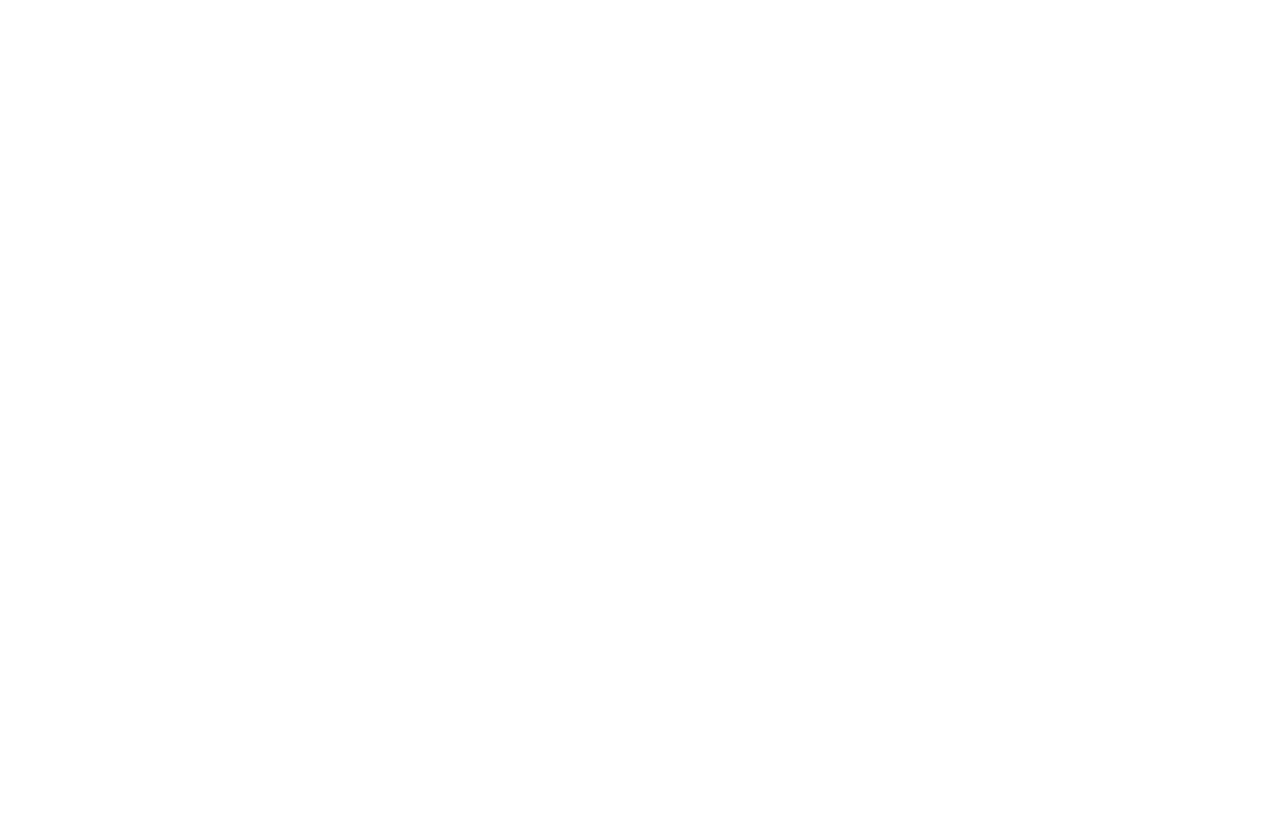
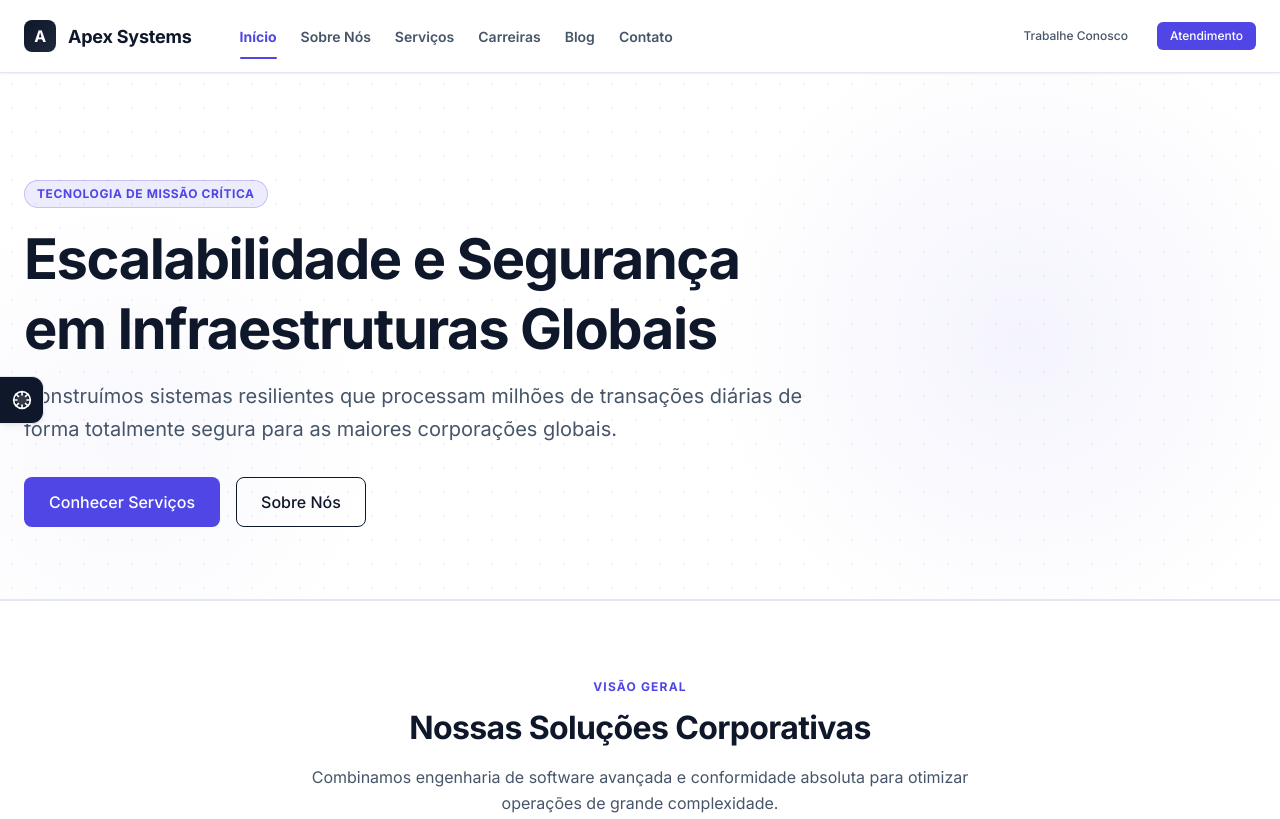
Before and after one commit to CoreonX/coreonx, a plain HTML site: page index.html in a window 1280 px wide. Shown: the top 819 px of the page. Drawn offline with Linux system fonts and the light colour scheme; the site is published under a folder, as on GitHub Pages, so addresses that start at the root find nothing.

Commit message:
update
update

```diff
--- a/index.html
+++ b/index.html
@@ -4,8 +4,8 @@
     <meta charset="UTF-8" />
     <meta name="viewport" content="width=device-width, initial-scale=1.0" />
     <title>Apex Systems | Soluções Corporativas</title>
-    <script type="module" crossorigin src="/assets/index-B2JZglno.js"></script>
-    <link rel="stylesheet" crossorigin href="/assets/index-rJjHY0F1.css">
+    <script type="module" crossorigin src="./assets/index-B2JZglno.js"></script>
+    <link rel="stylesheet" crossorigin href="./assets/index-rJjHY0F1.css">
   </head>
   <body>
     <div id="root"></div>
```
